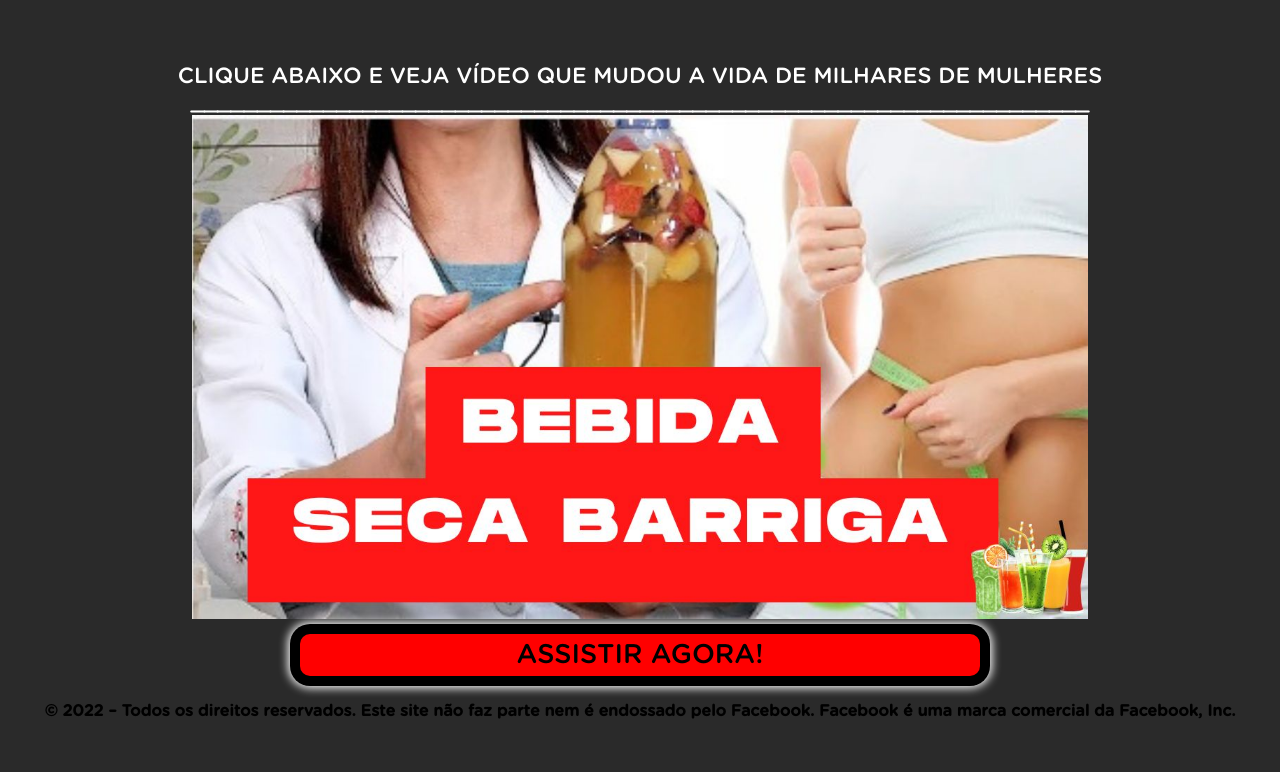
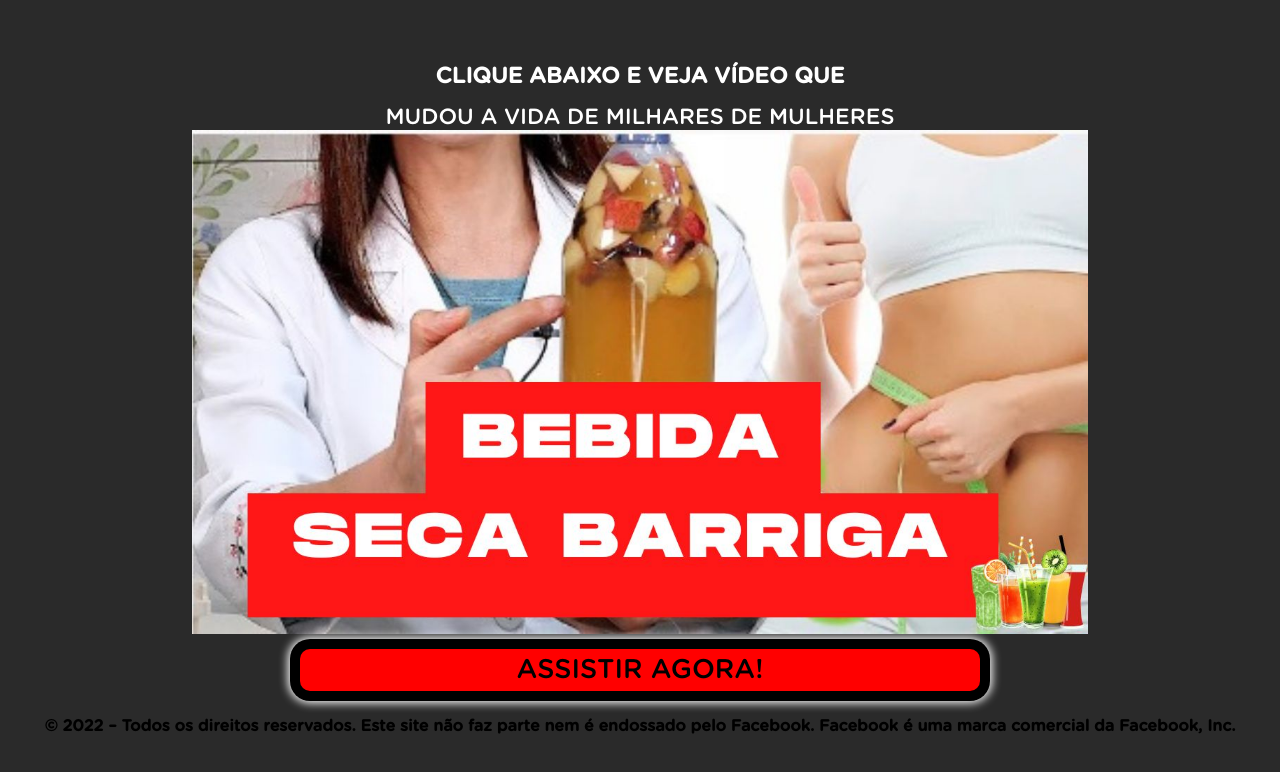
Before and after one commit to LucasRax/ativandool4.site, a plain HTML site: page ZPC/index.html in a window 1280 px wide. Drawn offline with Linux system fonts and the light colour scheme; a script that the page names is missing.

Commit message:
Update index.html

```diff
--- a/ZPC/index.html
+++ b/ZPC/index.html
@@ -13,10 +13,10 @@
       }
     </style>
 
-    <!-- Headline -->
+   <!-- Headline -->
           <center>
-            <a style="font-size: 22px">CLIQUE ABAIXO E VEJA VÍDEO QUE MUDOU A VIDA DE MILHARES DE MULHERES</a>
-            <a style="font-size: 22px">____________________________________________________________________</a>
+            <h1 style="font-size: 22px">CLIQUE ABAIXO E VEJA VÍDEO QUE </h1>
+            <a style="font-size: 22px"> MUDOU A VIDA DE MILHARES DE MULHERES</a>
 
           </center>
 
```
